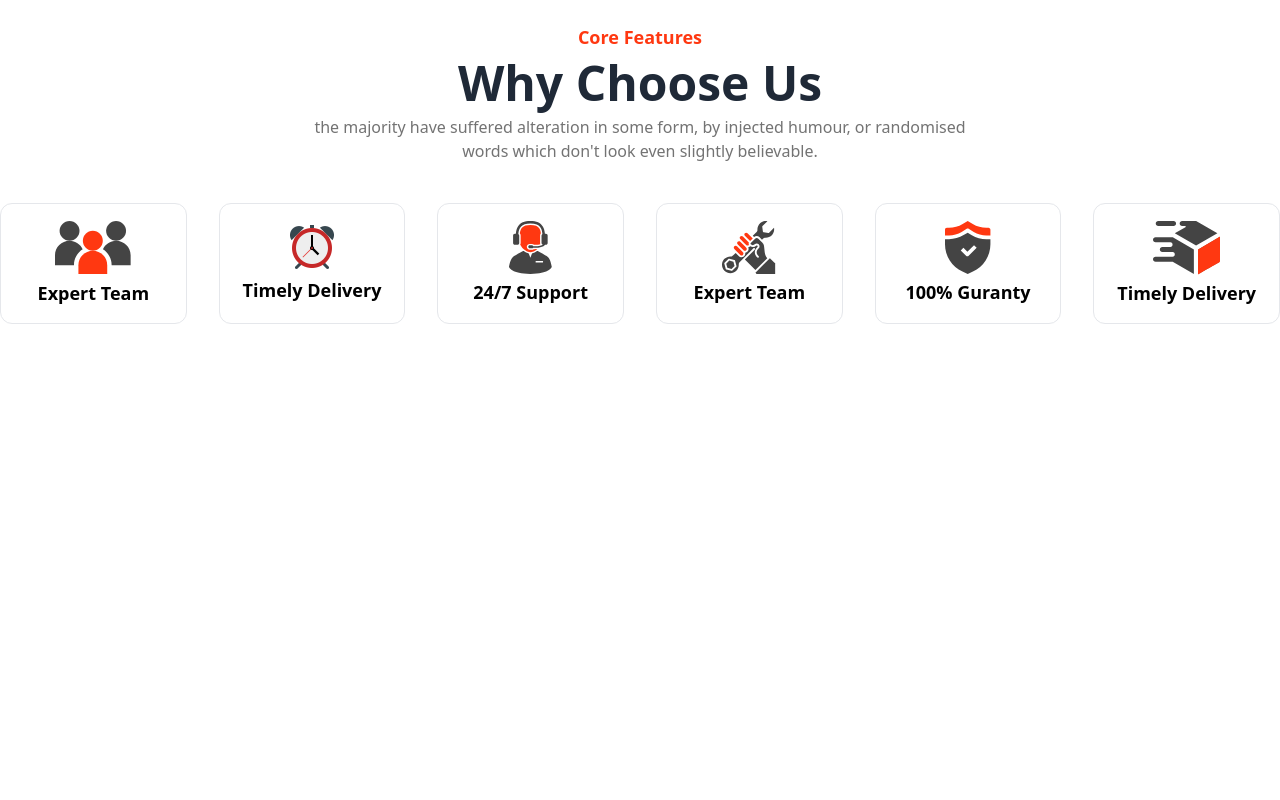
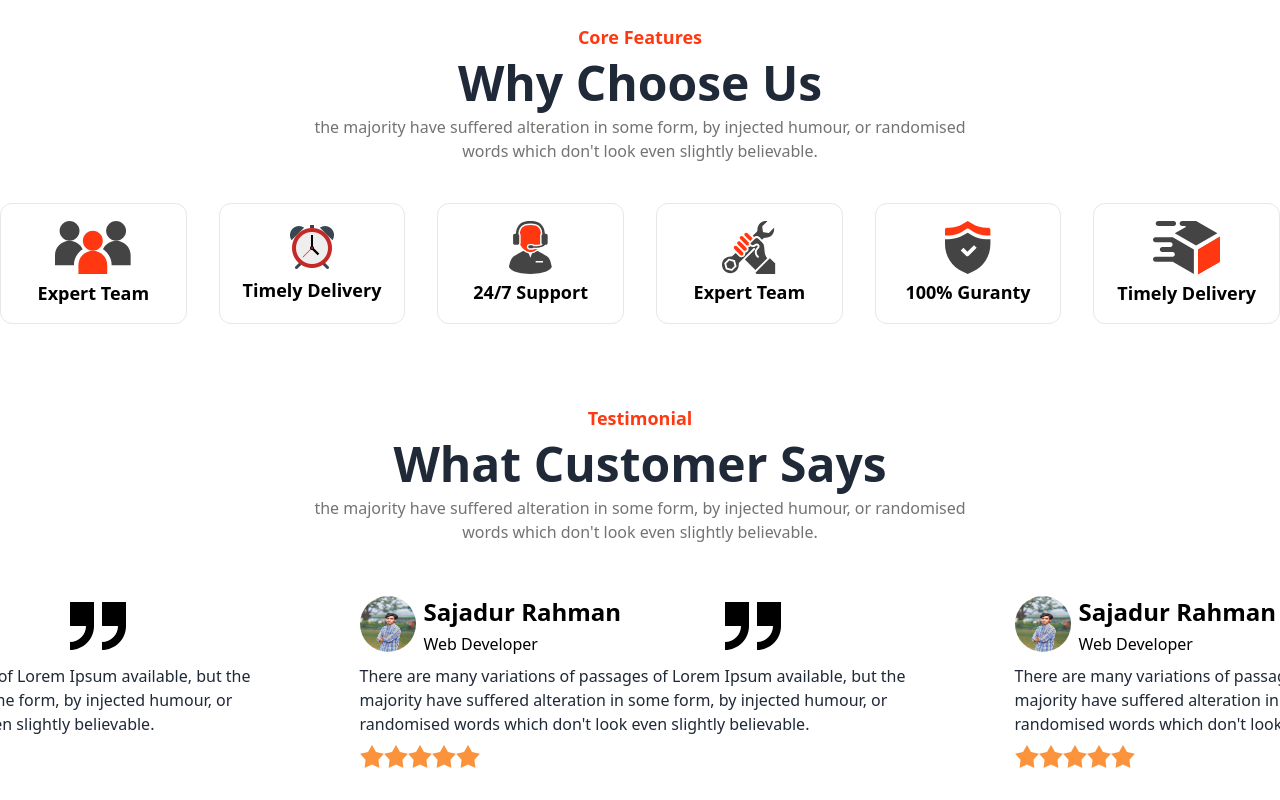
Before and after one commit to developersajadur/car-doctor-client-side, a React (Vite) app: page / in a window 1280 px wide. Shown: the part 1817-2617 px from the top of the page. Before the commit the page ends 2141 px from the top, so only its background shows below. Built offline with nearby package versions, Linux system fonts and the light colour scheme.

Commit message:
review section add

```diff
--- a/package.json
+++ b/package.json
@@ -15,6 +15,7 @@
     "react": "^18.2.0",
     "react-dom": "^18.2.0",
     "react-icons": "^5.2.0",
+    "react-rating": "^2.0.5",
     "react-router-dom": "^6.23.0",
     "sort-by": "^1.2.0",
     "swiper": "^11.1.1"
--- a/src/Components/Home.jsx
+++ b/src/Components/Home.jsx
@@ -1,6 +1,7 @@
 import AboutHomePage from "./Home/AboutHomePage";
 import Address from "./Home/Address";
 import ChooseUs from "./Home/ChooseUs";
+import Review from "./Home/Review";
 import Slider from "./Home/Slider";
 import Team from "./Home/Team";
 
@@ -13,6 +14,7 @@ const Home = () => {
             <Address></Address>
             <Team></Team>
             <ChooseUs></ChooseUs>
+            <Review></Review>
         </div>
     );
 };
--- /dev/null
+++ b/src/Components/Home/Review.jsx
@@ -0,0 +1,142 @@
+import { Swiper, SwiperSlide } from 'swiper/react';
+import 'swiper/css';
+import 'swiper/css/navigation';
+import 'swiper/css/pagination';
+import { Autoplay, Navigation, Pagination, Mousewheel, Keyboard } from 'swiper/modules';
+
+
+const Review = () => {
+    return (
+        <div className='text-center mt-20'>
+                  <div className="flex flex-col gap-2">
+            <h6 className="text-lg text-[#FF3811] font-bold">Testimonial</h6>
+            <h1 className="text-5xl font-bold">What Customer Says</h1>
+            <p className="text-[#737373]">the majority have suffered alteration in some form, by injected humour, or randomised <br /> words which don't look even slightly believable.</p>
+            </div>
+
+            <div className='h-fit'>
+            <Swiper
+                breakpoints={
+                    {
+                        320: {
+                            slidesPerView: 1,
+                            spaceBetween: 10,
+                        },
+                        768: {
+                            slidesPerView: 2,
+                            spaceBetween: 20,
+                        },
+                        1024: {
+                            slidesPerView: 2,
+                            spaceBetween: 30,
+                        },
+                    }
+                }
+                cssMode={true}
+                navigation={false}
+                slidesPerView={2}
+                spaceBetween={30}
+                centeredSlides={true}
+                pagination={false}
+                loop={true}
+                mousewheel={true}
+                autoplay={{ delay: 5500, disableOnInteraction: false }}
+                keyboard={true}
+                modules={[Autoplay, Navigation, Pagination, Mousewheel, Keyboard]}
+                className="mySwiper h-fit sm:mt-5"
+        >
+
+            {/* -------------------- slider -1 -------------------- */}
+            <SwiperSlide>
+            <div className="card">
+  <div className="card-body">
+  <div className=" flex gap-2">
+            <img className='w-14 h-14 rounded-full' src="/public/images/man-1.jpg" alt="" />
+            <div className="flex gap-2 items-center">
+              <div className="flex flex-col text-start gap-1 text-black">
+              <p className="text-2xl font-bold">Sajadur Rahman</p>
+               <h2 className="">Web Developer</h2>
+              </div>
+            </div>
+            <img className='w-14 ml-24 hidden lg:block' src="/public/images/icons/quote.svg" alt="" />
+        </div>
+        <p className="text-start ">
+        There are many variations of passages of Lorem Ipsum available, but the majority have suffered alteration in some form, by injected humour, or randomised words which don't look even slightly believable.
+        </p>
+        <div className="rating">
+  <input type="radio" name="rating-2" className="mask mask-star-2 bg-orange-400" />
+  <input type="radio" name="rating-2" className="mask mask-star-2 bg-orange-400"  />
+  <input type="radio" name="rating-2" className="mask mask-star-2 bg-orange-400" />
+  <input type="radio" name="rating-2" className="mask mask-star-2 bg-orange-400" />
+  <input type="radio" name="rating-2" className="mask mask-star-2 bg-orange-400" checked />
+</div>
+  </div>
+</div>
+            </SwiperSlide>
+            {/* -------------------- slider -1 -------------------- */}
+            <SwiperSlide>
+            <div className="card">
+  <div className="card-body">
+  <div className=" flex gap-2">
+            <img className='w-14 h-14 rounded-full' src="/public/images/man-1.jpg" alt="" />
+            <div className="flex gap-2 items-center">
+              <div className="flex flex-col text-start gap-1 text-black">
+              <p className="text-2xl font-bold">Sajadur Rahman</p>
+               <h2 className="">Web Developer</h2>
+              </div>
+            </div>
+            <img className='w-14 ml-24 hidden lg:block' src="/public/images/icons/quote.svg" alt="" />
+        </div>
+        <p className="text-start ">
+        There are many variations of passages of Lorem Ipsum available, but the majority have suffered alteration in some form, by injected humour, or randomised words which don't look even slightly believable.
+        </p>
+        <div className="rating">
+  <input type="radio" name="rating-2" className="mask mask-star-2 bg-orange-400" />
+  <input type="radio" name="rating-2" className="mask mask-star-2 bg-orange-400"  />
+  <input type="radio" name="rating-2" className="mask mask-star-2 bg-orange-400" />
+  <input type="radio" name="rating-2" className="mask mask-star-2 bg-orange-400" />
+  <input type="radio" name="rating-2" className="mask mask-star-2 bg-orange-400" checked />
+</div>
+  </div>
+</div>
+            </SwiperSlide>
+            {/* -------------------- slider -1 -------------------- */}
+            <SwiperSlide>
+            <div className="card">
+  <div className="card-body">
+  <div className=" flex gap-2">
+            <img className='w-14 h-14 rounded-full' src="/public/images/man-1.jpg" alt="" />
+            <div className="flex gap-2 items-center">
+              <div className="flex flex-col text-start gap-1 text-black">
+              <p className="text-2xl font-bold">Sajadur Rahman</p>
+               <h2 className="">Web Developer</h2>
+              </div>
+            </div>
+            <img className='w-14 ml-24 hidden lg:block' src="/public/images/icons/quote.svg" alt="" />
+        </div>
+        <p className="text-start ">
+        There are many variations of passages of Lorem Ipsum available, but the majority have suffered alteration in some form, by injected humour, or randomised words which don't look even slightly believable.
+        </p>
+        <div className="rating">
+  <input type="radio" name="rating-2" className="mask mask-star-2 bg-orange-400" />
+  <input type="radio" name="rating-2" className="mask mask-star-2 bg-orange-400"  />
+  <input type="radio" name="rating-2" className="mask mask-star-2 bg-orange-400" />
+  <input type="radio" name="rating-2" className="mask mask-star-2 bg-orange-400" />
+  <input type="radio" name="rating-2" className="mask mask-star-2 bg-orange-400" checked />
+</div>
+  </div>
+</div>
+            </SwiperSlide>
+
+
+
+
+
+        </Swiper>
+            </div>
+
+        </div>
+    );
+};
+
+export default Review;
```
Also changed, not shown: public/images/man-1.jpg (added), 1 other file (tests, documents, lock files or other folders).
